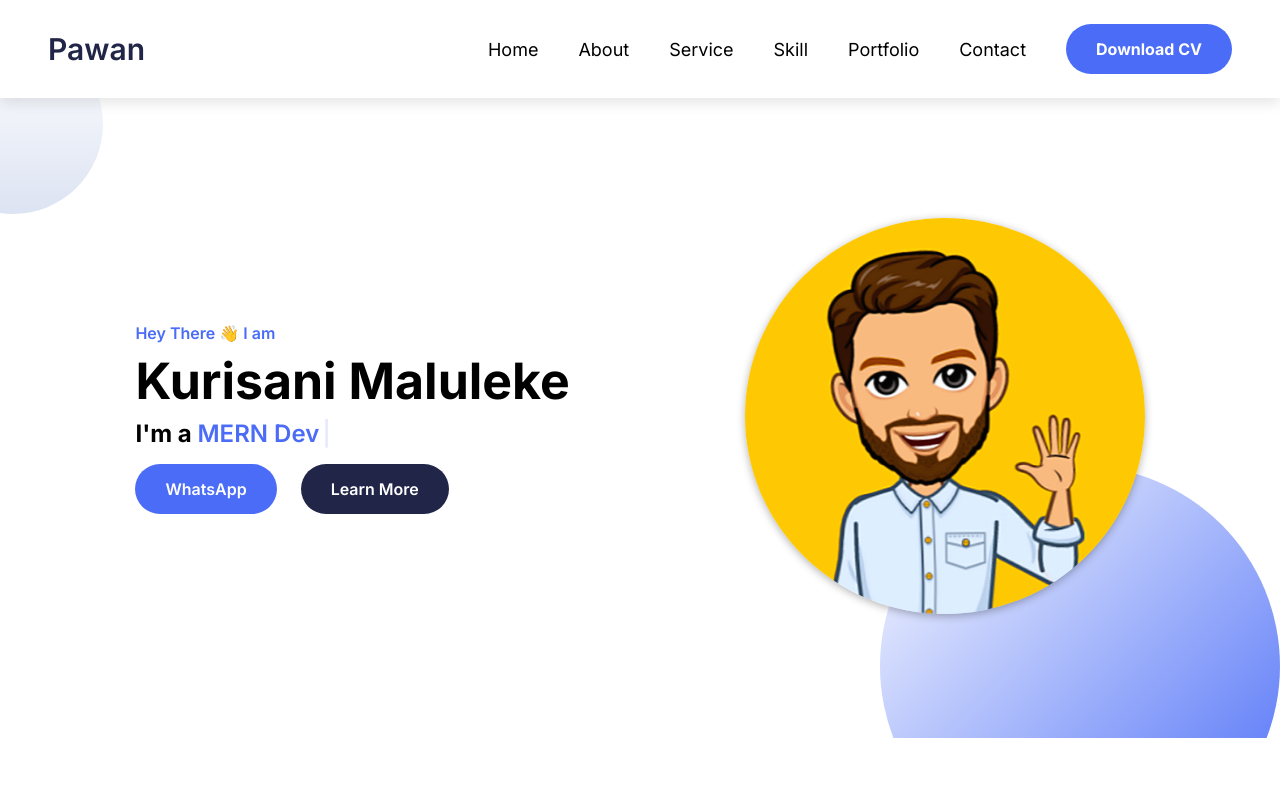
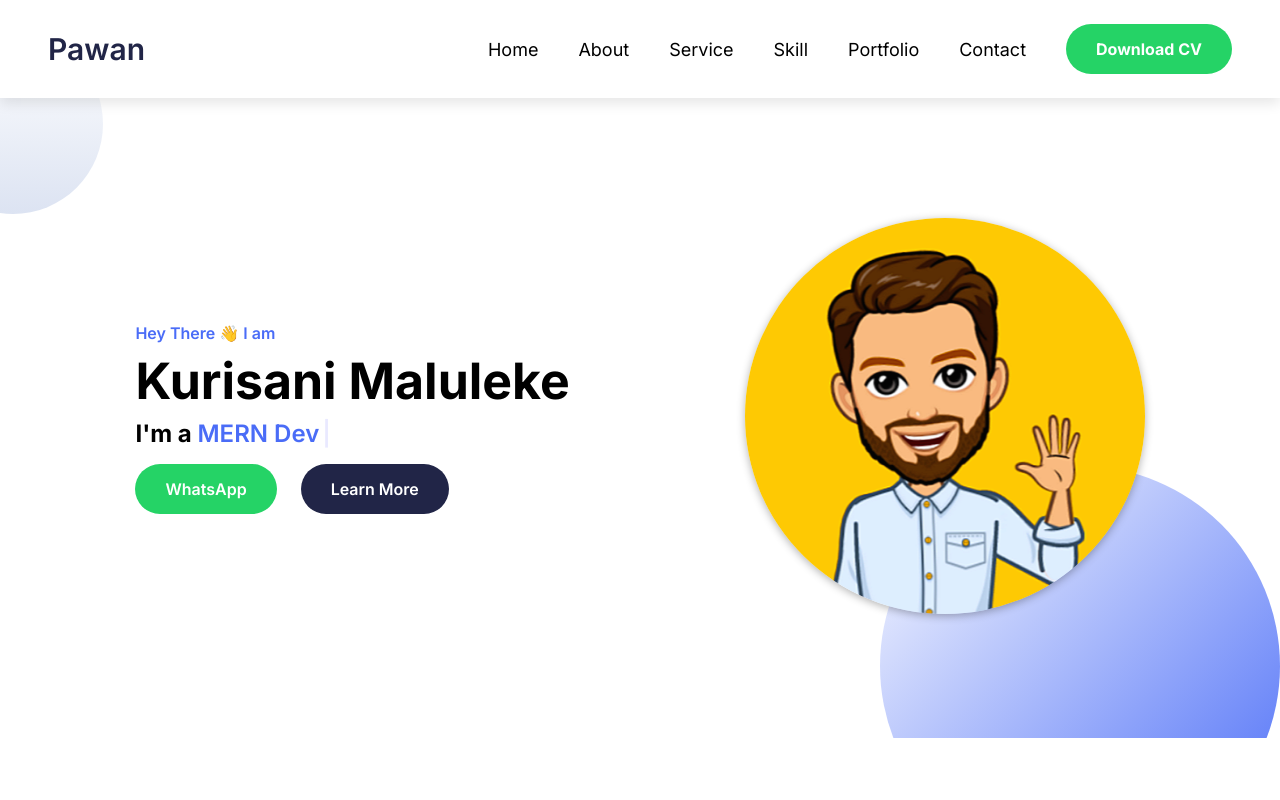
Before and after one commit to Kurisani-web/dev-portfolio, a React (Vite) app in the folder client/: page / in a window 1280 px wide. Shown: the top 800 px of the page. Built offline with nearby package versions, Linux system fonts and the light colour scheme.

Commit message:
Update App.css

```diff
--- a/client/src/App.css
+++ b/client/src/App.css
@@ -15,7 +15,7 @@
   transition: all 0.3s ease-in-out;
 }
 .btn-primary {
-  background-color: #4a6cf7;
+  background-color: #25d366;
 }
 .navbar {
   display: flex;
```
